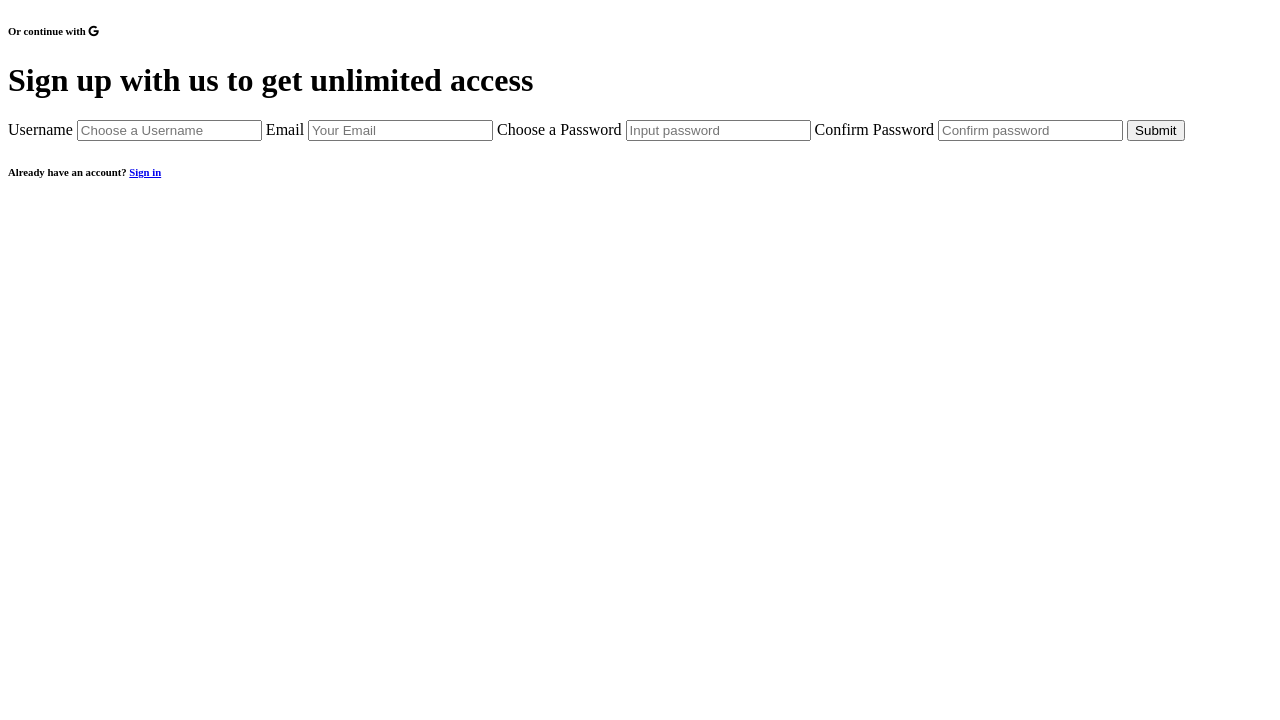
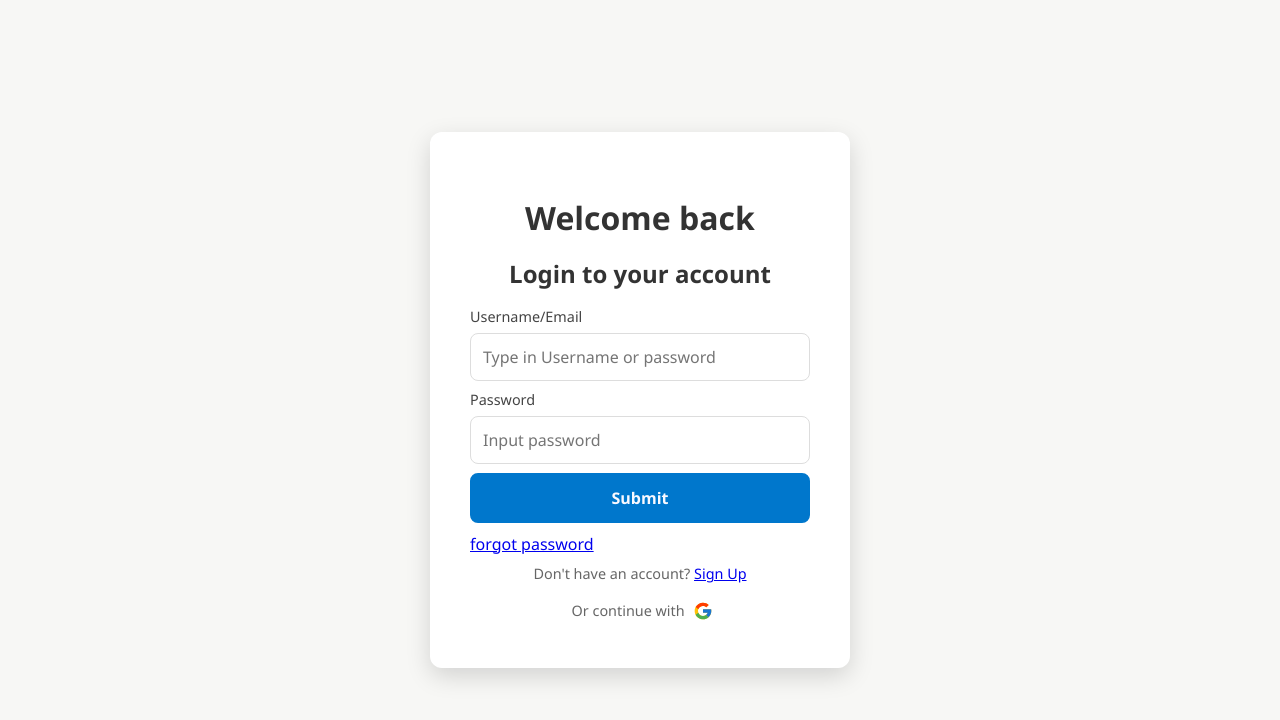
Before and after one commit to justpeterjp1/learn-auth, a plain HTML site: page index.html in a window 1280 px wide. Drawn offline with Linux system fonts and the light colour scheme.

Commit message:
Added styling

```diff
--- a/index.html
+++ b/index.html
@@ -8,20 +8,32 @@
    <link rel="stylesheet" href="https://cdnjs.cloudflare.com/ajax/libs/font-awesome/6.4.0/css/all.min.css">
 </head>
 <body>
-        <h6>Or continue with <span><i class="fa-brands fa-google"></i></span></h6>
-    <form action="" class="form-container">
-        <h1>Sign up with us to get unlimited access</h1>
-        <label for="name">Username</label>
-        <input type="text" placeholder="Choose a Username" required>
-        <label for="mail">Email</label>
-        <input type="email" placeholder="Your Email" required>
-        <label for="password">Choose a Password</label>
+    <!-- style them mostly using tag-names -->
+     <!-- But you can adopt a better styling method using classes in which case add the classes yourself
+      e.g add a class of btn to all button and links and style them once to look the same -->
+      <div class="form-container">
+         <form action="" class="form">
+        <h1>Welcome back</h1>
+        <h2>Login to your account</h2>
+        <div class="form-item">
+            <label for="name">Username/Email</label>
+        <input type="text" placeholder="Type in Username or password" required>
+        </div>
+        <div class="form-item">
+            <label for="password">Password</label>
         <input type="password" placeholder="Input password" required>
-        <label for="password">Confirm Password</label>
-        <input type="password" placeholder="Confirm password" required>
-        <input type="submit">
+        </div>
+
+        <input class="btn-primary" type="submit" placeholder="login">
+        <a href="/password.html">forgot password</a>
+        <h6>Don't have an account? <span><a href="/signup.html">Sign Up</a></span></h6>
+        <h6>Or continue with <span><img class="google-logo" src="/assets/logos/google.svg" alt=""></span></h6>
     </form>
-    <h6>Already have an account? <span><a href="/login.html">Sign in</a></span></h6>
+      </div>
+
+
+
+
     <script src="app.js"></script>
 </body>
 </html>
--- /dev/null
+++ b/styles.css
@@ -0,0 +1,169 @@
+/* Reset & Base */
+* {
+  margin: 0;
+  padding: 0;
+  box-sizing: border-box;
+  font-family: "Segoe UI", Tahoma, Geneva, Verdana, sans-serif;
+}
+
+body {
+  background: #f7f7f5; /* soft off-white */
+  display: flex;
+  justify-content: center;
+  align-items: center;
+  height: 100vh;
+  /* overflow: hidden; */
+  animation: fadeIn 0.8s ease-in-out;
+}
+
+/* Container */
+.form-container {
+  background: #ffffff; /* deeper white overlay */
+  padding: 2.5rem;
+  border-radius: 12px;
+  box-shadow: 0 8px 24px rgba(0, 0, 0, 0.15);
+  width: 100%;
+
+  max-width: 420px;
+  animation: slideUp 0.9s ease forwards;
+}
+
+/* Headings */
+h1, h2, h6 {
+  margin-bottom: 0.5rem;
+  text-align: center;
+  color: #333;
+}
+
+h1 {
+   margin-top: 1.5rem;
+}
+
+h6 {
+  font-weight: normal;
+  font-size: 0.9rem;
+  color: #666;
+}
+
+h6 span {
+  color: #0077cc;
+  cursor: pointer;
+}
+
+/* Form */
+.form {
+  display: flex;
+  flex-direction: column;
+  gap: 0.6rem;
+}
+
+.form-item {
+  display: flex;
+  flex-direction: column;
+}
+
+label {
+  margin-bottom: 0.4rem;
+  font-size: 0.9rem;
+  color: #444;
+}
+
+input[type="text"],
+input[type="email"],
+input[type="password"] {
+  padding: 0.75rem;
+  border: 1px solid #ddd;
+  border-radius: 8px;
+  font-size: 1rem;
+  transition: border 0.3s ease;
+}
+
+input:focus {
+  border-color: #0077cc;
+  outline: none;
+}
+
+/* Buttons */
+.btn-primary,
+.btn-secondary,
+button,
+a.btn {
+  display: inline-block;
+  text-align: center;
+  padding: 0.72rem 1rem;
+  border-radius: 8px;
+  font-size: 1rem;
+  font-weight: 600;
+  cursor: pointer;
+  text-decoration: none;
+  transition: all 0.3s ease;
+}
+
+/* Primary button */
+.btn-primary {
+  background: #0077cc;
+  color: #f9f9ff;
+  border: 2px solid #0077cc;
+  border-radius: 8px;
+  padding: 0.75rem;
+  font-size: 1rem;
+  font-weight: 600;
+  cursor: pointer;
+  transition: all 0.3s ease;
+}
+
+.btn-primary:hover {
+  background: #005fa3;
+  border-color: #005fa3;
+}
+
+/* Secondary button (outline style) */
+.btn-secondary {
+  background: transparent;
+  color: #0077cc;
+  border: 2px solid #0077cc;
+  border-radius: 8px;
+  padding: 0.5rem;
+  font-size: 1rem;
+  font-weight: 600;
+  cursor: pointer;
+  text-decoration: none;
+  display: inline-block;
+  transition: all 0.3s ease;
+}
+
+/* Invert colors on hover */
+.btn-secondary:hover {
+  background: #0077cc;
+  color: #fff;
+}
+
+.google-logo {
+   height: 20px;
+   margin: -5px;
+   margin-left: 5px;
+}
+
+/* Animations */
+@keyframes slideUp {
+  from {
+    transform: translateY(40px);
+    opacity: 0;
+  }
+  to {
+    transform: translateY(0);
+    opacity: 1;
+  }
+}
+
+@keyframes fadeIn {
+  from { opacity: 0; }
+  to { opacity: 1; }
+}
+/* Helper text under input */
+.helper-text {
+  display: block;
+  margin-top: 0.4rem;
+  font-size: 0.75rem;
+  color: #666;
+}
```
Also changed, not shown: login.html (deleted, +0 -29 lines), password.html (+14 -4 lines), signup.html (added, +38 -0 lines), assets/logos/google.svg (added).
